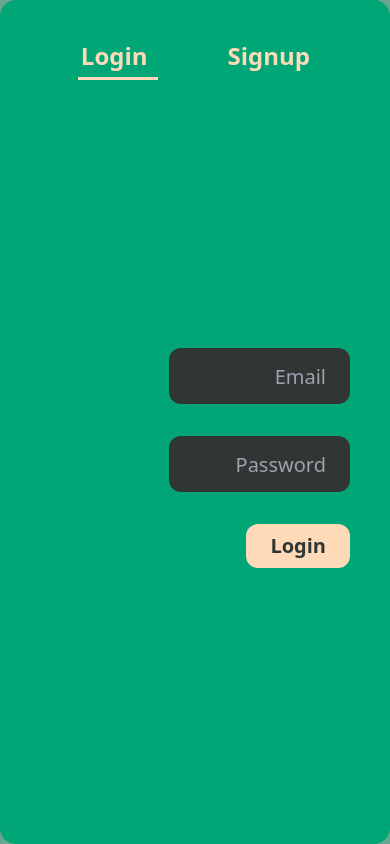
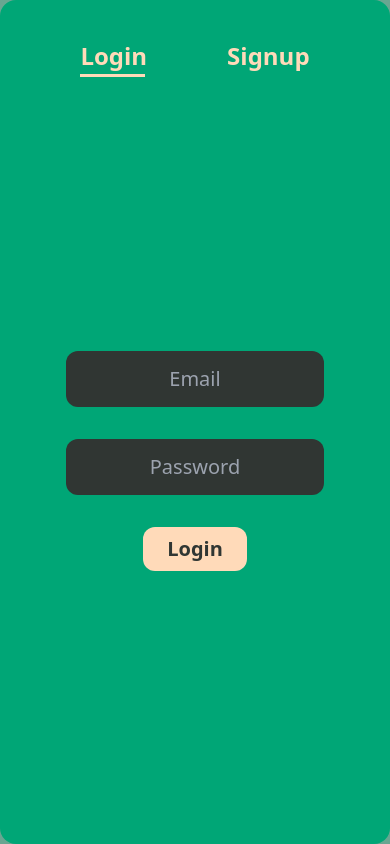
Before and after one commit to ayushnirwal/text-app-frontend, a React (Create React App) app: page /login in a window 390 px wide. Built offline with nearby package versions, Linux system fonts and the light colour scheme.

Commit message:
login page forms made responsive

```diff
--- a/src/components/Login/LoginForm.js
+++ b/src/components/Login/LoginForm.js
@@ -1,10 +1,12 @@
 import { useState } from "react";
 import { useHistory } from "react-router";
+import useBreakPoints from "../../cutomHooks/useBreakPoints";
 import useTheme from "../../cutomHooks/useTheme";
 import useUser from "../../cutomHooks/useUser";
 
 const LoginForm = () => {
   const { theme } = useTheme();
+  const device = useBreakPoints();
   const history = useHistory();
   const [email, setEmail] = useState("");
   const [password, setPassword] = useState("");
@@ -21,13 +23,21 @@ const LoginForm = () => {
   return (
     <form
       onSubmit={submithandler}
-      className="w-full h-full flex flex-col items-end justify-center p-10"
+      className={`w-full h-full flex flex-col justify-center p-10 ${
+        device === "big-screen" || device === "small-screen"
+          ? "items-end"
+          : "items-center"
+      }`}
     >
       <input
         style={{ background: theme.color1, color: theme.color3 }}
         onChange={(e) => setEmail(e.target.value)}
         value={email}
-        className="w-7/12 h-14 px-6 rounded-xl focus:outline-none text-right text-xl my-4"
+        className={`${
+          device === "big-screen" || device === "small-screen"
+            ? "w-7/12 text-right"
+            : "w-10/12 text-center"
+        } h-14 px-6 rounded-xl focus:outline-none  text-xl my-4`}
         type="email"
         placeholder="Email"
         autoComplete="email"
@@ -36,7 +46,11 @@ const LoginForm = () => {
         style={{ background: theme.color1, color: theme.color3 }}
         onChange={(e) => setPassword(e.target.value)}
         value={password}
-        className="w-7/12 h-14 px-6 rounded-xl focus:outline-none text-right text-xl my-4"
+        className={`${
+          device === "big-screen" || device === "small-screen"
+            ? "w-7/12 text-right"
+            : "w-10/12 text-center"
+        } h-14 px-6 rounded-xl focus:outline-none  text-xl my-4`}
         type="password"
         placeholder="Password"
         autoComplete="current-password"
--- a/src/components/Login/SignupForm.js
+++ b/src/components/Login/SignupForm.js
@@ -1,10 +1,12 @@
 import { useState } from "react";
 import { useHistory } from "react-router";
+import useBreakPoints from "../../cutomHooks/useBreakPoints";
 import useTheme from "../../cutomHooks/useTheme";
 import useUser from "../../cutomHooks/useUser";
 
 const SignupForm = () => {
   const { signup } = useUser();
+  const device = useBreakPoints();
   const { theme } = useTheme();
   const history = useHistory();
   const [username, setUsername] = useState("");
@@ -23,13 +25,21 @@ const SignupForm = () => {
   return (
     <form
       onSubmit={submithandler}
-      className="w-full h-full flex flex-col items-end justify-center p-10"
+      className={`w-full h-full flex flex-col justify-center p-10 ${
+        device === "big-screen" || device === "small-screen"
+          ? "items-end"
+          : "items-center"
+      }`}
     >
       <input
         style={{ background: theme.color1, color: theme.color3 }}
         onChange={(e) => setUsername(e.target.value)}
         value={username}
-        className="w-7/12 h-14 px-6 rounded-xl focus:outline-none text-right text-xl my-4"
+        className={`${
+          device === "big-screen" || device === "small-screen"
+            ? "w-7/12 text-right"
+            : "w-10/12 text-center"
+        } h-14 px-6 rounded-xl focus:outline-none  text-xl my-4`}
         type="text"
         placeholder="Username"
       />
@@ -37,7 +47,11 @@ const SignupForm = () => {
         style={{ background: theme.color1, color: theme.color3 }}
         onChange={(e) => setEmail(e.target.value)}
         value={email}
-        className="w-7/12 h-14 px-6 rounded-xl focus:outline-none text-right text-xl my-4"
+        className={`${
+          device === "big-screen" || device === "small-screen"
+            ? "w-7/12 text-right"
+            : "w-10/12 text-center"
+        } h-14 px-6 rounded-xl focus:outline-none  text-xl my-4`}
         type="email"
         placeholder="Email"
         autoComplete="email"
@@ -46,7 +60,11 @@ const SignupForm = () => {
         style={{ background: theme.color1, color: theme.color3 }}
         onChange={(e) => setPassword(e.target.value)}
         value={password}
-        className="w-7/12 h-14 px-6 rounded-xl focus:outline-none text-right text-xl my-4"
+        className={`${
+          device === "big-screen" || device === "small-screen"
+            ? "w-7/12 text-right"
+            : "w-10/12 text-center"
+        } h-14 px-6 rounded-xl focus:outline-none  text-xl my-4`}
         type="password"
         placeholder="Password"
         autoComplete="new-password"
@@ -55,7 +73,11 @@ const SignupForm = () => {
         style={{ background: theme.color1, color: theme.color3 }}
         onChange={(e) => setcPassword(e.target.value)}
         value={cpassword}
-        className="w-7/12 h-14 px-6 rounded-xl focus:outline-none text-right text-xl my-4"
+        className={`${
+          device === "big-screen" || device === "small-screen"
+            ? "w-7/12 text-right"
+            : "w-10/12 text-center"
+        } h-14 px-6 rounded-xl focus:outline-none  text-xl my-4`}
         type="password"
         placeholder="Confirm Password"
         autoComplete="new-password"
--- a/src/pages/Login.js
+++ b/src/pages/Login.js
@@ -11,17 +11,23 @@ const Login = () => {
   const device = useBreakPoints();
   const [selected, setSelected] = useState("Login");
   const { theme } = useTheme();
-  const selectAnimation = useSpring({
+
+  const LoginUnderlineAnimation = useSpring({
     to: {
-      width: selected === "Login" ? "5rem" : "5rem",
-      height: "0.2rem",
-      bottom: "-0.5rem",
-      right: selected === "Login" ? "14.5rem" : "5rem",
+      width: "65px",
+      height: "3px",
+      marginTop: "2px",
       backgroundColor: theme.color3,
+      opacity: selected === "Login" ? 1 : 0,
     },
-    config: {
-      mass: 3,
-      tension: 300,
+  });
+  const SignupUnderlineAnimation = useSpring({
+    to: {
+      width: "80px",
+      height: "3px",
+      marginTop: "2px",
+      backgroundColor: theme.color3,
+      opacity: selected === "Signup" ? 1 : 0,
     },
   });
   const LoginFormAnimation = useSpring({
@@ -77,25 +83,29 @@ const Login = () => {
           }`}
           style={{ backgroundColor: theme.color5 }}
         >
-          <div className="w-full flex justify-end items-center px-10 relative mt-10">
-            <p
+          <div
+            className={`w-full flex items-center px-10 relative mt-10 ${
+              device === "big-screen" || device === "small-screen"
+                ? "justify-end"
+                : "justify-center"
+            }`}
+          >
+            <div
               className="mx-10 text-2xl font-bold cursor-pointer"
               style={{ color: theme.color3 }}
               onClick={() => setSelected("Login")}
             >
               Login
-            </p>
-            <p
+              <animated.div style={LoginUnderlineAnimation}></animated.div>
+            </div>
+            <div
               className="mx-10 text-2xl font-bold cursor-pointer"
               style={{ color: theme.color3 }}
               onClick={() => setSelected("Signup")}
             >
               Signup
-            </p>
-            <animated.div
-              className="absolute"
-              style={selectAnimation}
-            ></animated.div>
+              <animated.div style={SignupUnderlineAnimation}></animated.div>
+            </div>
           </div>
           <div className="flex-1 w-full relative">
             <animated.div style={LoginFormAnimation} className="w-full h-full">
```
